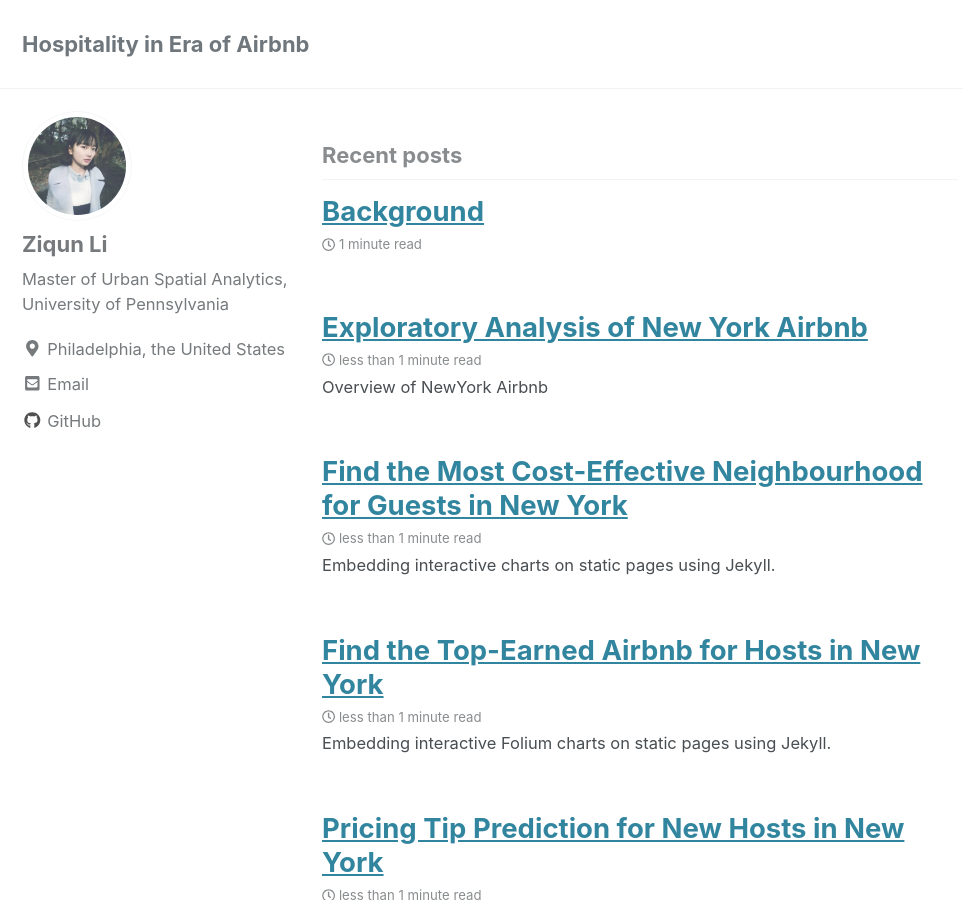
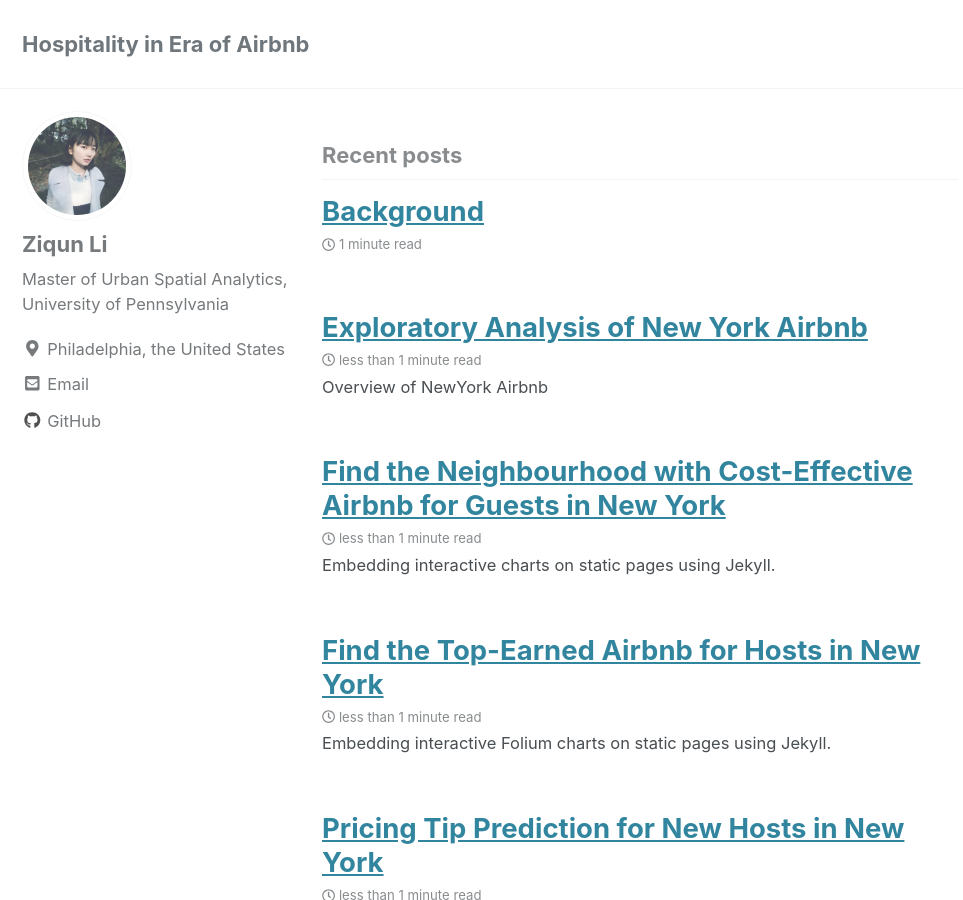
Before and after one commit to liziqun/MUSA620_Final_Project, a Jekyll site: the page built from index.html, in a window 1280 px wide and 900 px high. Shown: the whole window, without its empty margins (0-963 px from the left). Built offline with Jekyll 4.4.1, drawn with Linux system fonts in a browser that asks for light colours; cached includes are drawn as plain includes; nearby versions of some CDN libraries; a script that is not in the unit is left out; the list of posts is cut into pages by our own code.

Commit message:
Update 2019-12-12-3.Find-Cost-Effective-Neighbourhood-for-Guests-in-New-York .md

```diff
--- a/_posts/2019-12-12-3.Find-Cost-Effective-Neighbourhood-for-Guests-in-New-York .md
+++ b/_posts/2019-12-12-3.Find-Cost-Effective-Neighbourhood-for-Guests-in-New-York .md
@@ -1,5 +1,5 @@
 ---
-title: "Find the Most Cost-Effective Neighbourhood for Guests in New York "
+title: "Find the Neighbourhood with Cost-Effective Airbnb for Guests in New York "
 date: 2019-12-10T15:34:30-04:00
 published: true
 tags: [cluster analysis, Altair, python]
```
